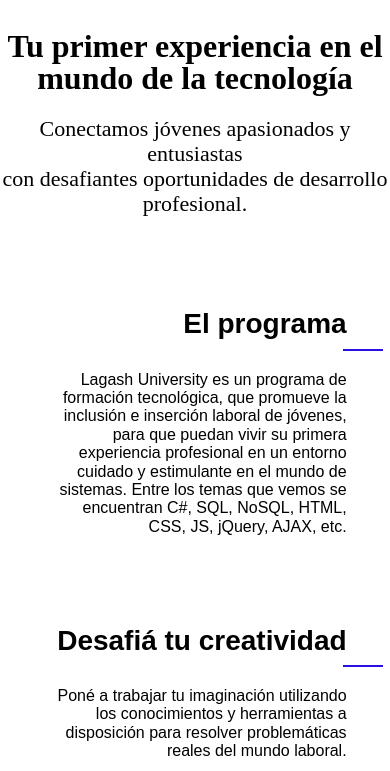
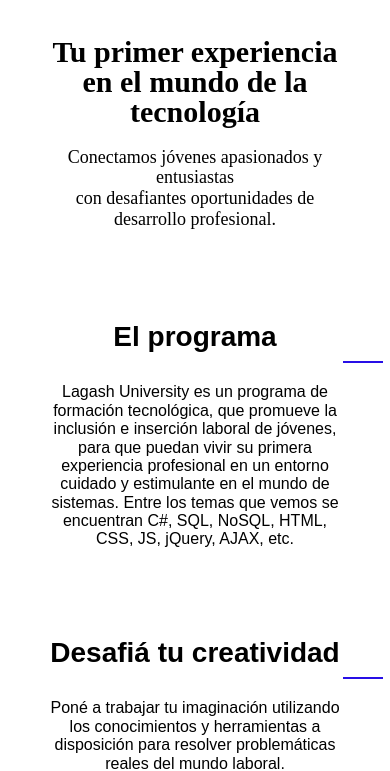
Before and after one commit to denakrz/LandingPage, a plain HTML site: page project_web/wwwroot/index.html in a window 390 px wide. Shown: the part 1030-1801 px from the top of the page. Drawn offline with nearby package versions, Linux system fonts and the light colour scheme.

Commit message:
modifico media query

```diff
--- a/project_web/wwwroot/css/style_index.css
+++ b/project_web/wwwroot/css/style_index.css
@@ -367,6 +367,26 @@
         height: auto;
     }
 
+    .right{
+        text-align: center;
+    }
+
+    .inf{
+        text-align: center;
+    }
+
+    #open {
+        font-size: 30px;
+        padding:  0% 10%;
+        text-align: center;
+        padding-top: 2%;
+    }
+
+    #txt {
+        font-size: 18px;
+        text-align: center;
+        padding: 0% 10%;
+    }
 }
 
 @media all and (max-width:600px){
```
